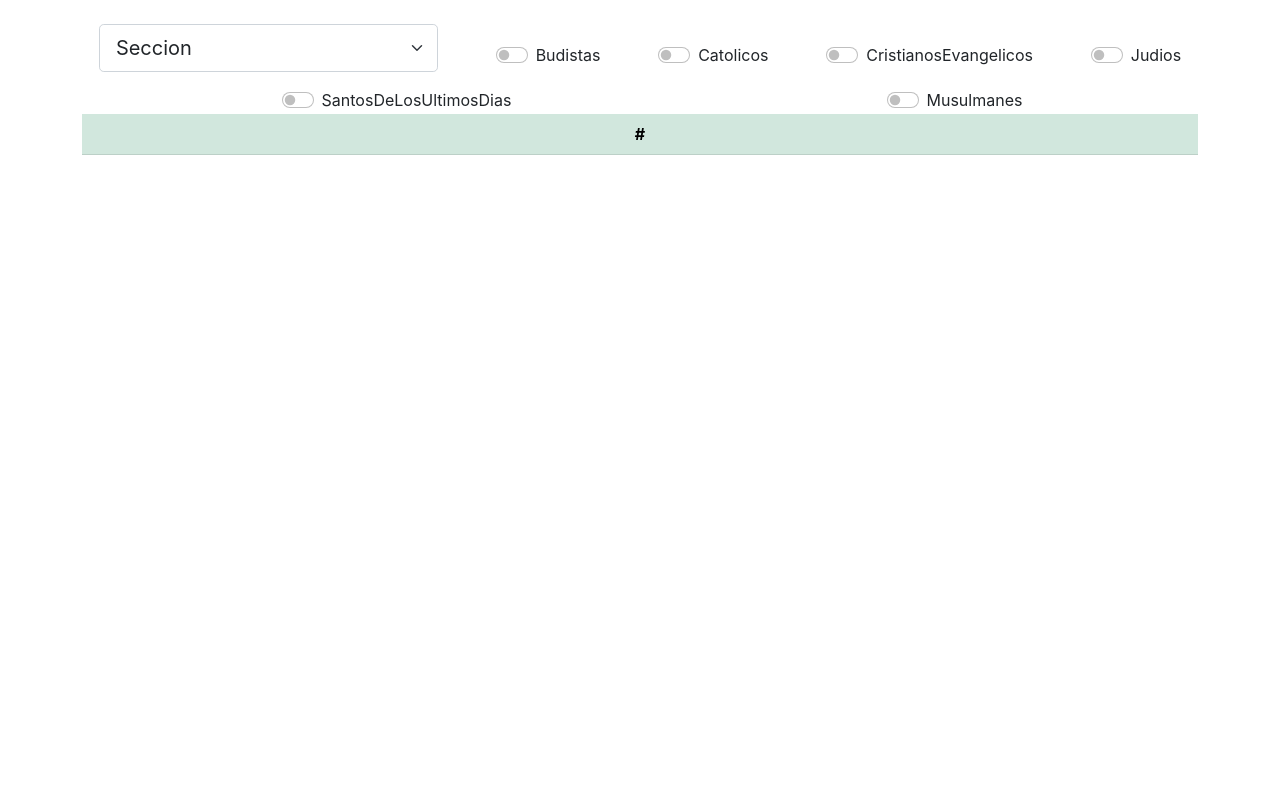
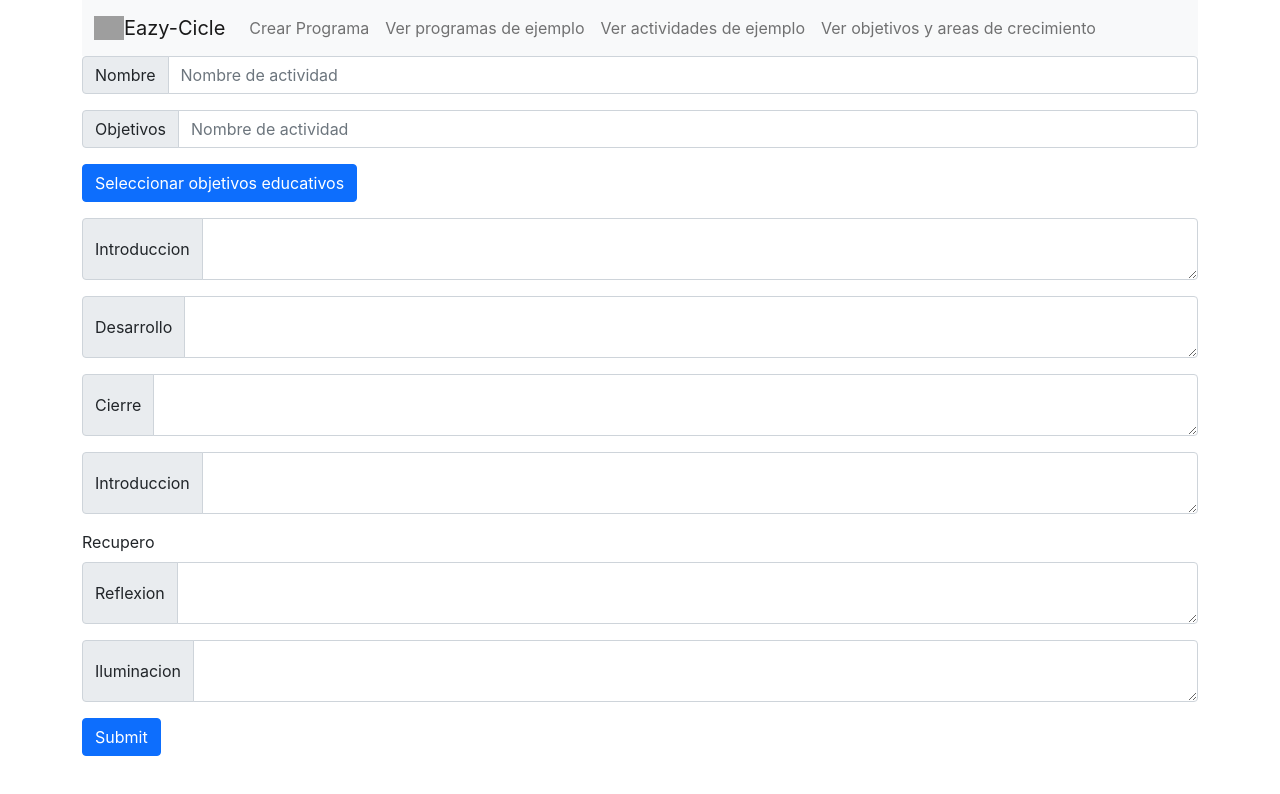
Before and after one commit to diegomaranges/CicleScout, a React (Create React App) app: page / in a window 1280 px wide. Shown: the top 794 px of the page. Built offline with nearby package versions, Linux system fonts and the light colour scheme; grey boxes are pictures that could not be loaded.

Commit message:
add some styles to object component, update architecture and also create some contexts

```diff
--- a/src/App.js
+++ b/src/App.js
@@ -1,12 +1,20 @@
 import './App.css';
+import { BrowserRouter, Route, Routes,  } from "react-router-dom";
 import ObjAndAreas from './Components/ObjAndAreas/ObjAndAreas';
+import Header from './Components/Header/Header';
+import Activities from "./Components/Activities/Activities";
 
 function App() {
     return (
+        <BrowserRouter>
             <div className="container">
-                <ObjAndAreas>
-                </ObjAndAreas>
+                <Header></Header>
+                    <Routes>
+                        <Route path="/objetives" element={<ObjAndAreas />}></Route>
+                        <Route path="/" element={<Activities />}></Route>
+                    </Routes>
             </div>
+        </BrowserRouter>
     );
 }
 
--- a/src/Components/Activities/Activities.jsx
+++ b/src/Components/Activities/Activities.jsx
@@ -1,6 +1,6 @@
 import React from "react";
 
-function Activities(params) {
+export default function Activities(params) {
     return(
         <>
             <form>
@@ -12,36 +12,34 @@ function Activities(params) {
                     <span className="input-group-text" id="basic-addon1">Objetivos</span>
                     <input type="text" className="form-control" placeholder="Nombre de actividad" aria-label="Username" aria-describedby="basic-addon1"/>
                 </div>
-                <button>Seleccionar objetivos educativos</button>
-                <div class="input-group">
-                    <span class="input-group-text">Introduccion</span>
-                    <textarea class="form-control" aria-label="With textarea"></textarea>
+                <button className="btn btn-primary mb-3">Seleccionar objetivos educativos</button>
+                <div className="input-group mb-3">
+                    <span className="input-group-text">Introduccion</span>
+                    <textarea className="form-control" aria-label="With textarea"></textarea>
                 </div>
-                <div class="input-group">
-                    <span class="input-group-text">Desarrollo</span>
-                    <textarea class="form-control" aria-label="With textarea"></textarea>
+                <div className="input-group mb-3">
+                    <span className="input-group-text">Desarrollo</span>
+                    <textarea className="form-control" aria-label="With textarea"></textarea>
                 </div>
-                <div class="input-group">
-                    <span class="input-group-text">Cierre</span>
-                    <textarea class="form-control" aria-label="With textarea"></textarea>
+                <div className="input-group mb-3">
+                    <span className="input-group-text">Cierre</span>
+                    <textarea className="form-control" aria-label="With textarea"></textarea>
                 </div>
-                <div class="input-group">
-                    <span class="input-group-text">Introduccion</span>
-                    <textarea class="form-control" aria-label="With textarea"></textarea>
+                <div className="input-group mb-3">
+                    <span className="input-group-text">Introduccion</span>
+                    <textarea className="form-control" aria-label="With textarea"></textarea>
                 </div>
-                <label for="basic-url" class="form-label">Recupero</label>
-                <div class="input-group">
-                    <span class="input-group-text">Reflexion</span>
-                    <textarea class="form-control" aria-label="With textarea"></textarea>
+                <label for="basic-url" className="form-label">Recupero</label>
+                <div className="input-group mb-3">
+                    <span className="input-group-text">Reflexion</span>
+                    <textarea className="form-control" aria-label="With textarea"></textarea>
                 </div>
-                <div class="input-group">
-                    <span class="input-group-text">Iluminacion</span>
-                    <textarea class="form-control" aria-label="With textarea"></textarea>
+                <div className="input-group mb-3">
+                    <span className="input-group-text">Iluminacion</span>
+                    <textarea className="form-control" aria-label="With textarea"></textarea>
                 </div>
-                <button type="submit" class="btn btn-primary">Submit</button>
+                <button type="submit" className="btn btn-primary mb-3">Submit</button>
             </form>
         </>
     );
 }
-
-export default Activities;
--- /dev/null
+++ b/src/Components/Header/Header.jsx
@@ -0,0 +1,10 @@
+import React from "react";
+import NavBar from "../NavBar/NavBar";
+
+export default function Header(params) {
+    return (
+        <>
+            <NavBar></NavBar>
+        </>
+    )
+}
--- a/src/Components/NavBar/NavBar.jsx
+++ b/src/Components/NavBar/NavBar.jsx
@@ -1,22 +1,24 @@
 import React from "react";
+import { Link } from "react-router-dom";
 
-function NavBar(params) {
+export default function NavBar(params) {
     return(
         <>
             <nav className="navbar navbar-expand-lg navbar-light bg-light">
                 <div className="container-fluid">
-                    <a className="navbar-brand" href="#">
+                    <Link className="navbar-brand" to={"/"}>
                         <img src="/docs/5.1/assets/brand/bootstrap-logo.svg" alt="" width="30" height="24" className="d-inline-block align-text-top"/>
                         Eazy-Cicle
-                    </a>
+                    </Link>
                     <button className="navbar-toggler" type="button" data-bs-toggle="collapse" data-bs-target="#navbarNavAltMarkup" aria-controls="navbarNavAltMarkup" aria-expanded="false" aria-label="Toggle navigation">
                         <span className="navbar-toggler-icon"></span>
                     </button>
                     <div className="collapse navbar-collapse" id="navbarNavAltMarkup">
                         <div className="navbar-nav">
-                            <a className="nav-link" aria-current="page" href="#">Crear Programa</a>
-                            <a className="nav-link" href="#">Ver programas de ejemplo</a>
-                            <a className="nav-link" href="#">Ver actividades de ejemplo</a>
+                            <Link className="nav-link" aria-current="page" to={"/"}>Crear Programa</Link>
+                            <Link className="nav-link" to={"/"}>Ver programas de ejemplo</Link>
+                            <Link className="nav-link" to={"/"}>Ver actividades de ejemplo</Link>
+                            <Link className="nav-link" to={"/objetives"}>Ver objetivos y areas de crecimiento</Link>
                         </div>
                     </div>
                 </div>
--- a/src/Components/ObjAndAreas/BaseAreas/BaseAreas.css
+++ b/src/Components/ObjAndAreas/BaseAreas/BaseAreas.css
@@ -9,3 +9,13 @@
     white-space: wrap;
     width: 1%;
 }
+
+button {
+    background: none;
+    border: none;
+    font-weight: bold;
+}
+
+.check {
+    color: rgb(16, 57, 95);
+}
--- a/src/Components/ObjAndAreas/BaseAreas/BaseAreas.jsx
+++ b/src/Components/ObjAndAreas/BaseAreas/BaseAreas.jsx
@@ -10,6 +10,10 @@ import * as areas from "../../../sources/Areas";
 import "./BaseAreas.css";
 
 export default function BaseAreas(params) {
+    function hundleObjClick(area, index) {
+        let variable = reactDom.findDOMNode(document.getElementById(area + index));
+        variable.classList.toggle("check");
+    }
 
     useEffect(() => {
         let allAreas = [];
@@ -85,14 +89,14 @@ export default function BaseAreas(params) {
             total = [...Array(length).keys()]
             return (
                 <>
-                    {total.map(e => {
+                    {total.map(e=> {
                             return <tr key={"tr" + e}>
                                 <th key={"number" + (e+1)} scope="row" className="text-center">{e + 1}</th>
-                                <th className="fit text-center" key={"afect" + e}>{afect[e]}</th>
-                                <th className="fit text-center" key={"carac" + e}>{carac[e]}</th>
-                                <th className="fit text-center" key={"corpo" + e}>{corpo[e]}</th>
-                                <th className="fit text-center" key={"creat" + e}>{creat[e]}</th>
-                                <th className="fit text-center" key={"socia" + e}>{socia[e]}</th>
+                                <th className="fit text-center" key={"afect" + e}><button id={"afect" + e} onClick={() => hundleObjClick("afect", e)}>{afect[e]}</button></th>
+                                <th className="fit text-center" key={"carac" + e}><button id={"carac" + e} onClick={() => hundleObjClick("carac", e)}>{carac[e]}</button></th>
+                                <th className="fit text-center" key={"corpo" + e}><button id={"corpo" + e} onClick={() => hundleObjClick("corpo", e)}>{corpo[e]}</button></th>
+                                <th className="fit text-center" key={"creat" + e}><button id={"creat" + e} onClick={() => hundleObjClick("creat", e)}>{creat[e]}</button></th>
+                                <th className="fit text-center" key={"socia" + e}><button id={"socia" + e} onClick={() => hundleObjClick("socia", e)}>{socia[e]}</button></th>
                             </tr>
                     })}
                 </>
--- /dev/null
+++ b/src/contexts/EducationalObjectives.jsx
@@ -0,0 +1,3 @@
+import { createContext } from "react";
+
+export default EduObjContex = createContext([])
--- /dev/null
+++ b/src/contexts/GrowthAreas.jsx
@@ -0,0 +1,3 @@
+import { createContext } from "react";
+
+export default GrowthAreasContext = createContext([])
```
Also changed, not shown: src/Components/Footer/Footer.jsx (added), src/contexts/NavBar/NavBar.jsx (deleted).
